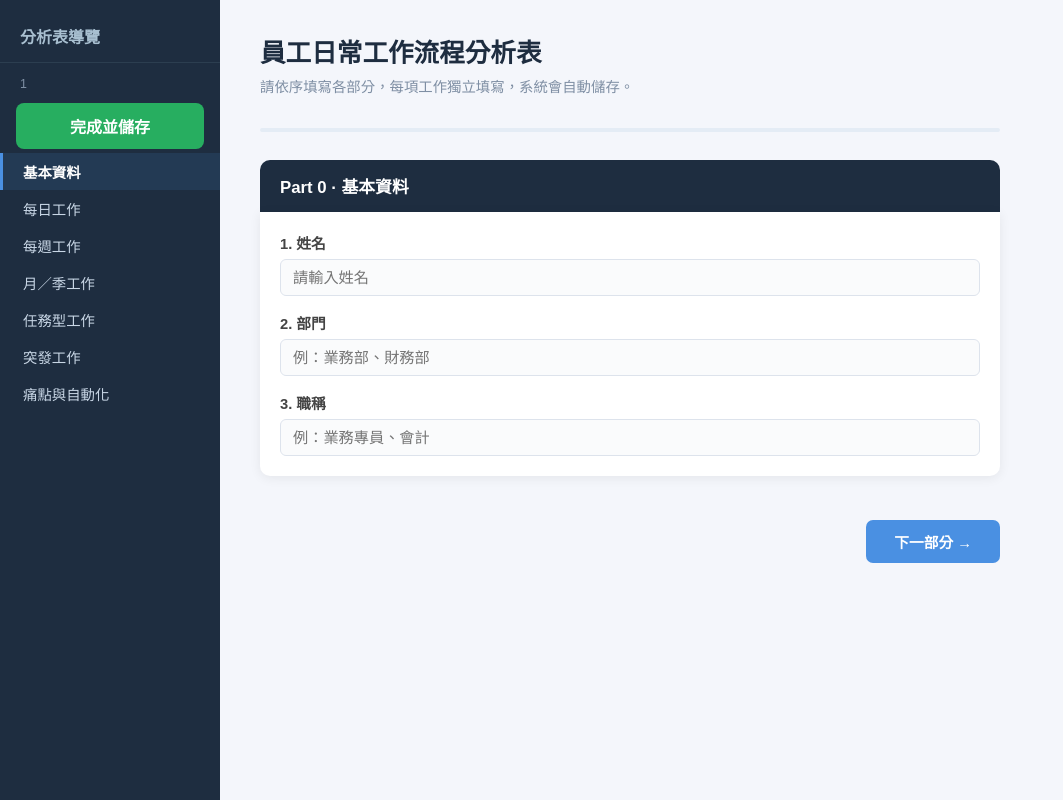
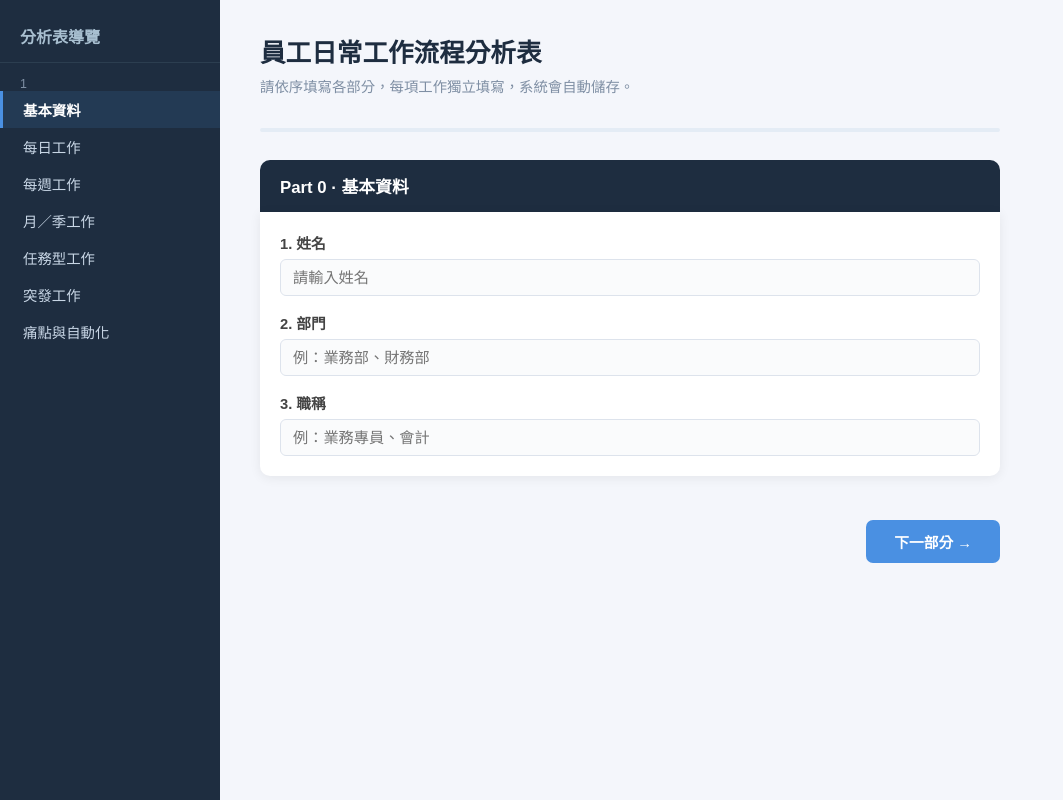
Before and after one commit to CKL141189/work-flow-web, a Flask app: page /form in a window 1280 px wide. Shown: the whole page, without its empty margins (0-1063 px from the left). Run offline with Flask 3, Linux system fonts and the light colour scheme; the visitor is signed in with stand-in values (Sample User, id 1); data that the repository does not hold is empty; some libraries are stand-ins or nearby versions.

Commit message:
Remove sidebar submit button

```diff
--- a/templates/form.html
+++ b/templates/form.html
@@ -125,7 +125,6 @@ body { font-family: "Microsoft JhengHei", "PingFang TC", Arial, sans-serif; back
 <nav class="sidebar">
   <div class="sidebar-title">分析表導覽</div>
   <div class="sidebar-phone">{{ phone }}</div>
-  <button class="btn-sidebar-submit" onclick="submitForm()">完成並儲存</button>
   <a class="nav-item active" onclick="goTo(0)">基本資料<span class="nav-check" id="nav-check-0"></span></a>
   <a class="nav-item" onclick="goTo(1)">每日工作<span class="nav-check" id="nav-check-1"></span></a>
   <a class="nav-item" onclick="goTo(2)">每週工作<span class="nav-check" id="nav-check-2"></span></a>
```
